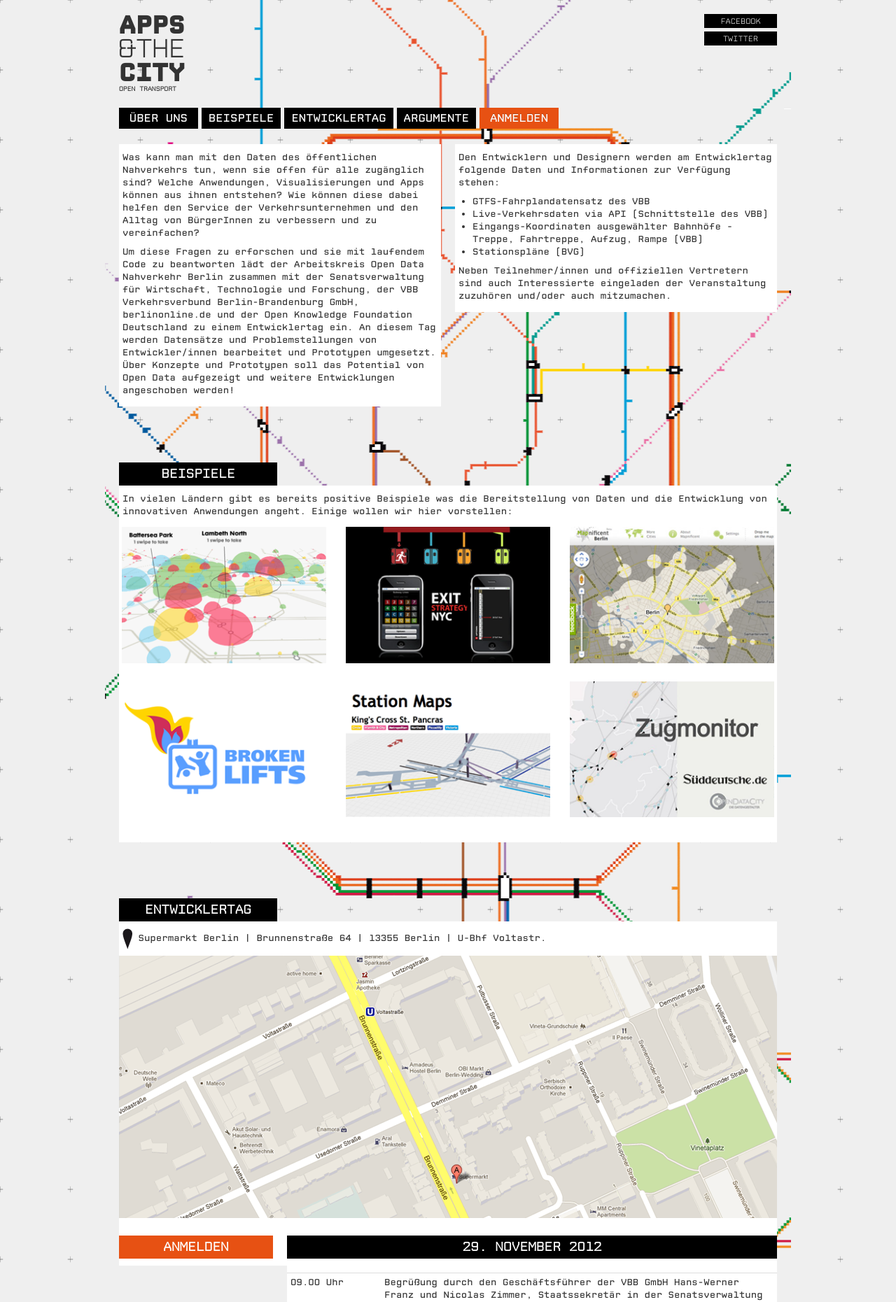
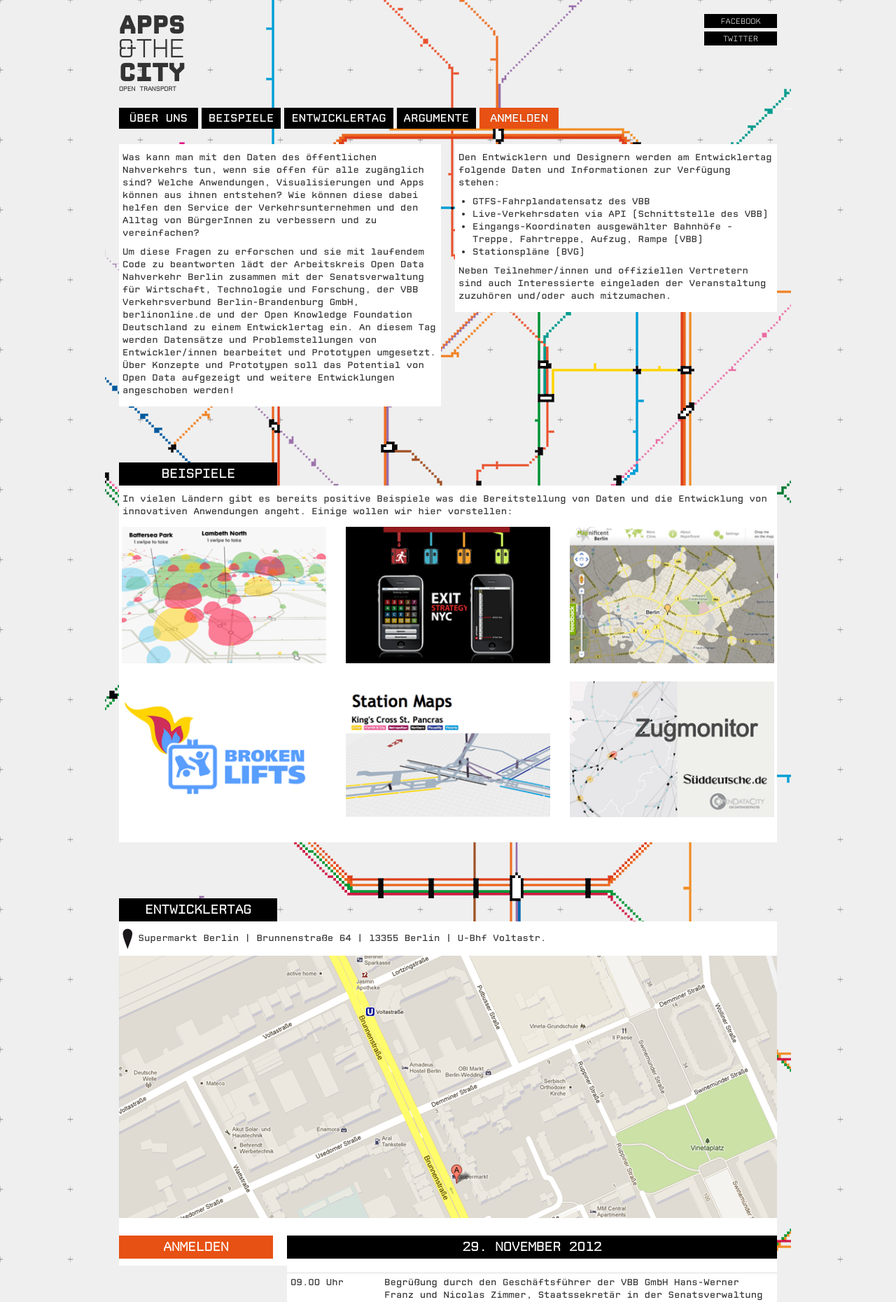
Before and after one commit to okfde/berlin.appsandthecity, a Jekyll site: the page built from index.html, in a window 1280 px wide. Shown: the top 1861 px of the page at 70% size. Built offline with Jekyll 4.4.1, drawn with Linux system fonts in a browser that asks for light colours; nearby versions of some CDN libraries; Markdown is read by kramdown in place of the engine named in the settings.

Commit message:
Move background to fix subpixel glitch

```diff
--- a/css/style.css
+++ b/css/style.css
@@ -71,7 +71,7 @@ body {
   clear: both;
   width: 980px;
   margin: 0 auto;
-  background: transparent url(../img/background.png) top repeat-y;
+  background: transparent url(../img/background.png) -3px top repeat-y;
 }
 
 p {
```
